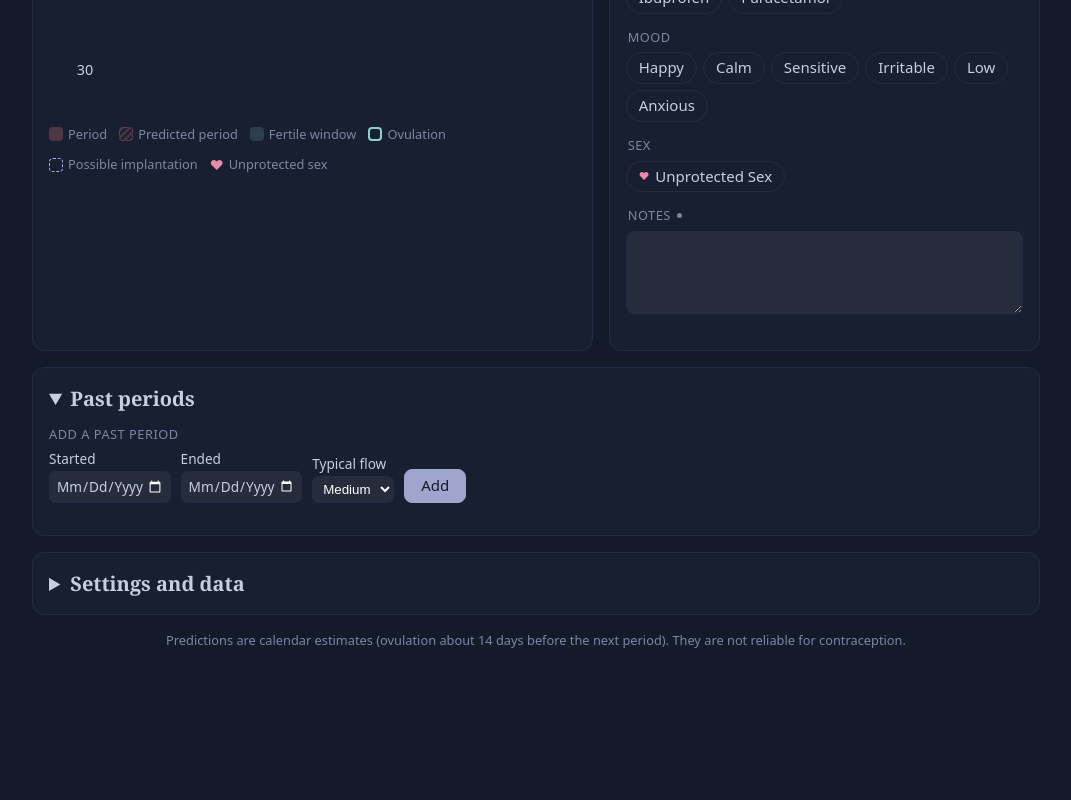
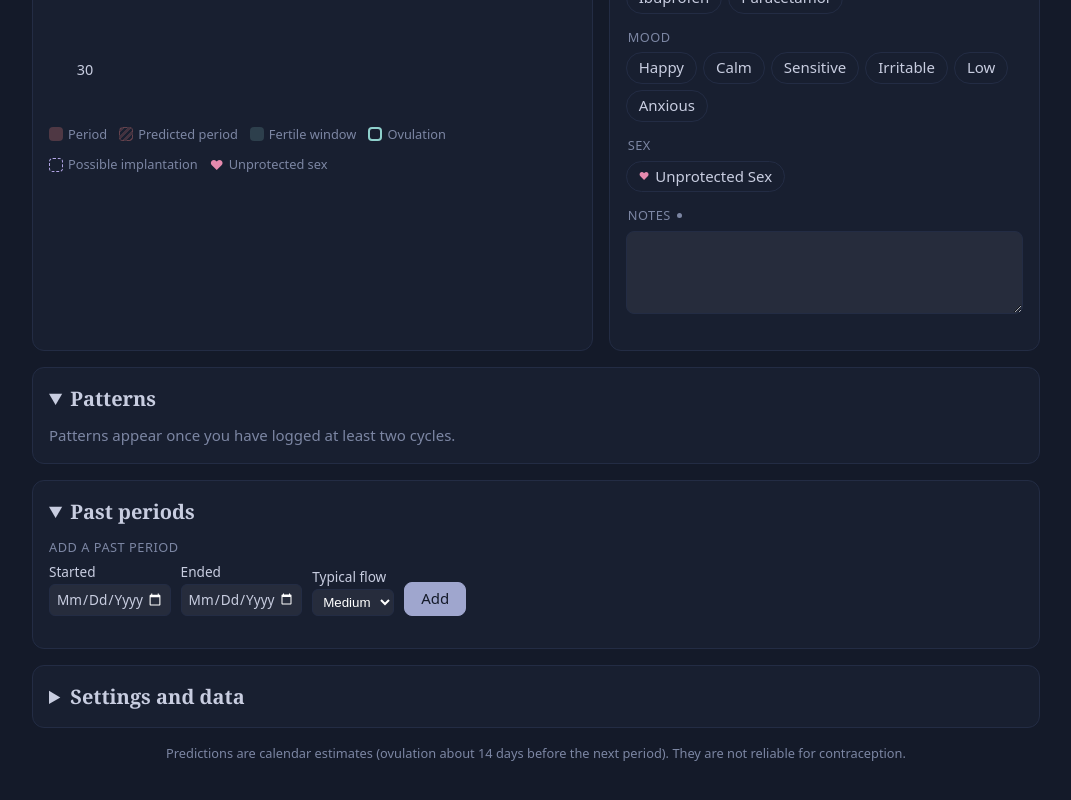
Before and after one commit to 1sabelle/tide-tracker, a React (Vite) app: page / in a window 1280 px wide. Shown: the part 574-1374 px from the top of the page, without its empty margins (104-1175 px from the left). Before the commit the page ends 1263 px from the top, so only its background shows below. Built offline with nearby package versions, Linux system fonts and the light colour scheme.

Commit message:
📊 Add patterns view across cycles

```diff
--- a/src/App.jsx
+++ b/src/App.jsx
@@ -7,6 +7,7 @@ import Calendar from './Calendar.jsx';
 import DayEditor from './DayEditor.jsx';
 import History from './History.jsx';
 import PregnancyChance from './PregnancyChance.jsx';
+import Patterns from './Patterns.jsx';
 import Settings from './Settings.jsx';
 
 export default function App() {
@@ -64,6 +65,7 @@ export default function App() {
         selectedDate={selectedDate}
         onSelect={setSelectedDate}
       />
+      <Patterns logs={data.logs} prediction={prediction} today={today} />
       <History logs={data.logs} prediction={prediction} today={today} onAddPastPeriod={addPastPeriod} />
       <Settings data={data} prediction={prediction} onReplace={setData} />
       <footer>
--- /dev/null
+++ b/src/Patterns.jsx
@@ -0,0 +1,86 @@
+import { useState } from 'react';
+import { measurePatterns } from './patterns.js';
+
+const MIN_CYCLES_FOR_PATTERNS = 2;
+// The faintest shade a cell logged at least once gets, so a single occurrence is still visible.
+const MIN_SHADE_PERCENT = 18;
+
+function shadeFor({ loggedIn, outOf }) {
+  if (loggedIn === 0) return undefined;
+  const percent = MIN_SHADE_PERCENT + (100 - MIN_SHADE_PERCENT) * (loggedIn / outOf);
+  return { background: `color-mix(in srgb, var(--accent) ${percent}%, transparent)` };
+}
+
+function describeCell(label, day) {
+  return `${label} · cycle day ${day.cycleDay} · ${day.loggedIn} of ${day.outOf} cycle${day.outOf === 1 ? '' : 's'}`;
+}
+
+export default function Patterns({ logs, prediction, today }) {
+  const [hovered, setHovered] = useState(null);
+  const { cycleCount, cycleDays, rows } = measurePatterns(logs, prediction, today);
+  const hasEnoughCycles = cycleCount >= MIN_CYCLES_FOR_PATTERNS;
+  const groups = [...new Set(rows.map((row) => row.group))];
+
+  return (
+    <details className="patterns collapsible" open>
+      <summary>Patterns</summary>
+      {!hasEnoughCycles ? (
+        <p className="empty">Patterns appear once you have logged at least two cycles.</p>
+      ) : rows.length === 0 ? (
+        <p className="empty">Log symptoms, cramps, painkillers or mood and patterns across your cycles will show here.</p>
+      ) : (
+        <>
+          <p className="subheading">How often each thing was logged on each day of your cycle, across {cycleCount} cycles</p>
+          <p className="readout">{hovered ? describeCell(hovered.label, hovered.day) : ' '}</p>
+          <div className="pattern-grid" style={{ gridTemplateColumns: `max-content repeat(${cycleDays.length}, minmax(5px, 1fr))` }}>
+            {groups.map((group) => (
+              <PatternGroup key={group} group={group} rows={rows.filter((row) => row.group === group)} onHover={setHovered} />
+            ))}
+            <span />
+            {cycleDays.map((cycleDay) => (
+              <span key={cycleDay} className="pattern-tick">
+                {cycleDay === 1 || cycleDay % 7 === 0 ? cycleDay : ''}
+              </span>
+            ))}
+          </div>
+          <div className="pattern-scale">
+            <span>Day of cycle</span>
+            <span className="pattern-scale-key">
+              Rarely <i className="pattern-scale-ramp" /> Every cycle
+            </span>
+          </div>
+        </>
+      )}
+    </details>
+  );
+}
+
+function PatternGroup({ group, rows, onHover }) {
+  return (
+    <>
+      <span className="pattern-group">{group}</span>
+      {rows.map((row) => (
+        <PatternRow key={row.label} row={row} onHover={onHover} />
+      ))}
+    </>
+  );
+}
+
+function PatternRow({ row, onHover }) {
+  return (
+    <>
+      <span className="pattern-label">{row.label}</span>
+      {row.days.map((day) => (
+        <span
+          key={day.cycleDay}
+          className="pattern-cell"
+          style={shadeFor(day)}
+          role="img"
+          aria-label={describeCell(row.label, day)}
+          onMouseEnter={() => onHover({ label: row.label, day })}
+          onMouseLeave={() => onHover(null)}
+        />
+      ))}
+    </>
+  );
+}
--- /dev/null
+++ b/src/patterns.js
@@ -0,0 +1,58 @@
+import { MOODS, PAINKILLERS, SYMPTOMS } from './cycle.js';
+import { addDays, daysBetween } from './dates.js';
+
+// Each thing the patterns view tracks, and how to tell whether a day's log has it.
+const TRACKED = [
+  { group: 'Symptoms', label: 'cramps', isLoggedIn: (dayLog) => dayLog.cramps > 0 },
+  ...SYMPTOMS.map((symptom) => ({
+    group: 'Symptoms',
+    label: symptom,
+    isLoggedIn: (dayLog) => dayLog.symptoms?.includes(symptom),
+  })),
+  ...PAINKILLERS.map((painkiller) => ({
+    group: 'Painkillers',
+    label: painkiller,
+    isLoggedIn: (dayLog) => dayLog.painkillers?.includes(painkiller),
+  })),
+  ...MOODS.map((mood) => ({ group: 'Mood', label: mood, isLoggedIn: (dayLog) => dayLog.mood === mood })),
+];
+
+function earlierOf(isoDateA, isoDateB) {
+  return isoDateA < isoDateB ? isoDateA : isoDateB;
+}
+
+// The days of each cycle that have happened: up to the day before the next period, or up to today.
+function collectLivedCycles(prediction, today) {
+  // Only future cycles start after today, and the cycle in progress always has a predicted one after it.
+  return prediction.cycles.flatMap((cycle, i) =>
+    cycle.start > today
+      ? []
+      : [{ start: cycle.start, end: earlierOf(addDays(prediction.cycles[i + 1].start, -1), today) }],
+  );
+}
+
+// For each tracked thing and cycle day: in how many cycles it was logged on that day,
+// out of how many cycles have reached that day so far.
+export function measurePatterns(logs, prediction, today) {
+  if (!prediction) return { cycleCount: 0, cycleDays: [], rows: [] };
+  const cycles = collectLivedCycles(prediction, today);
+  const longestCycleDays = Math.max(...cycles.map((cycle) => daysBetween(cycle.start, cycle.end) + 1));
+  const cycleDays = Array.from({ length: longestCycleDays }, (_, i) => i + 1);
+
+  const cyclesReachingDay = cycleDays.map(
+    (cycleDay) => cycles.filter((cycle) => addDays(cycle.start, cycleDay - 1) <= cycle.end).length,
+  );
+  const rows = TRACKED.map(({ group, label, isLoggedIn }) => ({
+    group,
+    label,
+    days: cycleDays.map((cycleDay, i) => {
+      const loggedIn = cycles.filter((cycle) => {
+        const date = addDays(cycle.start, cycleDay - 1);
+        return date <= cycle.end && logs[date] && isLoggedIn(logs[date]);
+      }).length;
+      return { cycleDay, loggedIn, outOf: cyclesReachingDay[i] };
+    }),
+  })).filter((row) => row.days.some((day) => day.loggedIn > 0));
+
+  return { cycleCount: cycles.length, cycleDays, rows };
+}
--- a/src/styles.css
+++ b/src/styles.css
@@ -169,6 +169,20 @@ textarea:focus, input:focus, select:focus { outline: 1px solid var(--accent); ba
 .column.is-today .tick { color: var(--text); font-weight: 700; }
 .pregnancy .axis-label { margin: 2px 0 0 34px; font-size: 0.7rem; color: var(--muted); }
 
+.patterns .readout { margin: 0 0 6px; font-size: 0.85rem; color: var(--muted); min-height: 1.2em; }
+.pattern-grid { display: grid; gap: 2px; align-items: center; overflow-x: auto; }
+.pattern-group { grid-column: 1 / -1; margin-top: 8px; font-size: 0.75rem; color: var(--muted); text-transform: uppercase; letter-spacing: 0.04em; }
+.pattern-label { padding-right: 10px; font-size: 0.85rem; text-transform: capitalize; white-space: nowrap; }
+.pattern-cell { height: 16px; border-radius: 2px; background: var(--raised); }
+.pattern-cell:hover { outline: 1px solid var(--text); }
+.pattern-tick { font-size: 0.7rem; color: var(--muted); text-align: center; overflow: visible; white-space: nowrap; }
+.pattern-scale { display: flex; justify-content: space-between; flex-wrap: wrap; gap: 8px; margin-top: 6px; font-size: 0.75rem; color: var(--muted); }
+.pattern-scale-key { display: flex; align-items: center; gap: 6px; }
+.pattern-scale-ramp {
+  display: inline-block; width: 60px; height: 10px; border-radius: 2px;
+  background: linear-gradient(to right, color-mix(in srgb, var(--accent) 18%, transparent), var(--accent));
+}
+
 .guide-toggle {
   width: 18px; height: 18px; padding: 0; border: 1px solid var(--border); border-radius: 50%;
   background: var(--raised); color: var(--muted); font-size: 0.7rem; line-height: 1; cursor: pointer;
```
Also changed, not shown: 1 other file (tests, documents, lock files or other folders).
